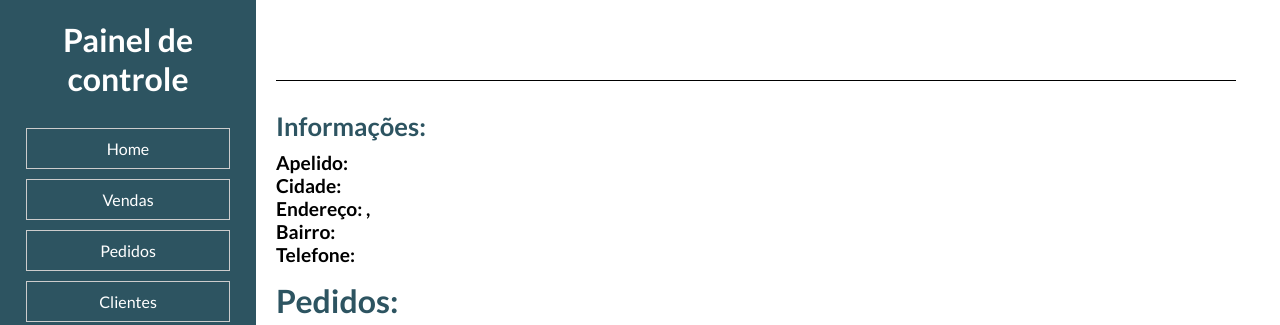
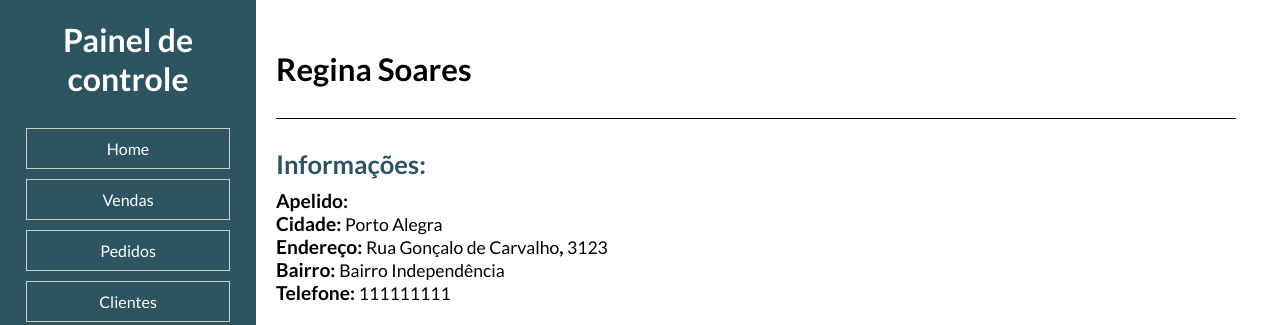
Before and after one commit to heitor2002/gerenciador-de-vendas, a React (Vite) app: page /clientes/1 in a window 1280 px wide. Shown: the top 325 px of the page. Built offline with nearby package versions, Linux system fonts and the light colour scheme; no server answers; data requests are answered from the project's data file.

Commit message:
feat: implementação de atualização de pagamento.

```diff
--- a/data/db.json
+++ b/data/db.json
@@ -9,10 +9,46 @@
       "clientNumberAddress": "3123",
       "clientTellNumber": "111111111",
       "clientKey": "res111113",
+      "id": 1
+    },
+    {
+      "clientName": "Balbina Souza de Oliveira",
+      "clientNickname": "Balbina do postinho",
+      "clientCity": "Ipiranga",
+      "clientAddress": "São Sebastião",
+      "clientDistrict": "Vila Boa Nova",
+      "clientNumberAddress": "1112",
+      "clientTellNumber": "123123123",
+      "clientKey": "ira231232",
       "id": 2
     }
   ],
-  "paymentHistory": [],
+  "paymentHistory": [
+    {
+      "id": 1,
+      "paymentDate": "10/10/2010",
+      "paymentValue": 20,
+      "clientKey": "res111113"
+    },
+    {
+      "payment": "10",
+      "datePaymentHistory": "27/1/2023",
+      "clientKeyPaymentHistory": "ira231232",
+      "id": 2
+    },
+    {
+      "payment": "12",
+      "datePaymentHistory": "27/1/2023",
+      "clientKeyPaymentHistory": "ira231232",
+      "id": 3
+    },
+    {
+      "payment": "20",
+      "datePaymentHistory": "27/1/2023",
+      "clientKeyPaymentHistory": "ira231232",
+      "id": 4
+    }
+  ],
   "sales": [],
   "requests": [
     {
--- a/src/components/clientsPage/PaymentTable.jsx
+++ b/src/components/clientsPage/PaymentTable.jsx
@@ -4,9 +4,19 @@
 
 const PaymentTable = (props) => {
   const { id } = useParams();
-  const { dataFetchInformations } = fetchClients(
+  const { dataFetchInformations: paymentHistory } = fetchClients(
+    "http://localhost:3000/paymentHistory"
+  );
+  const { dataFetchInformations: clientsInformation } = fetchClients(
     "http://localhost:3000/clients/" + id
   );
+  const clientKeyPaymentHistory = clientsInformation.clientKey;
+
+  const filterKey = paymentHistory.filter(item => {
+    return item.clientKeyPaymentHistory == clientKeyPaymentHistory
+  })
+
+  console.log(filterKey)
 
   const [payment, setPayment] = useState(null);
   const [datePaymentHistory, setDatePaymentHistory] = useState(function () {
@@ -26,14 +36,15 @@
     const dataUpdateHistory = {
       payment,
       datePaymentHistory,
+      clientKeyPaymentHistory,
     };
-    fetch("http://localhost:3000/clients/", {
+    fetch("http://localhost:3000/paymentHistory", {
       method: "POST",
       headers: {
-        "Content-Type": "application/json"
+        "Content-Type": "application/json",
       },
-      body: JSON.stringify(dataUpdateHistory)
-    }).then(() => console.log("Sucess"))
+      body: JSON.stringify(dataUpdateHistory),
+    }).then(() => console.log("Sucess"));
   };
 
   return (
```
